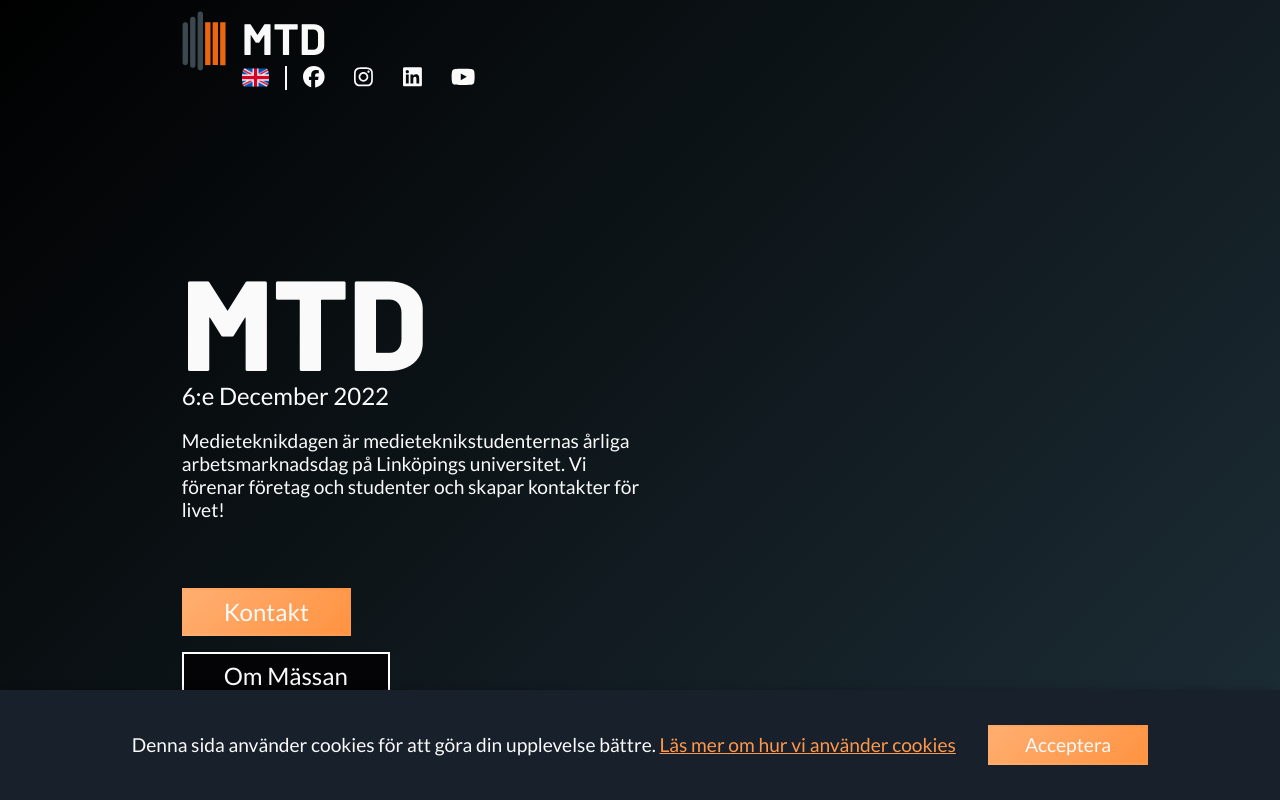
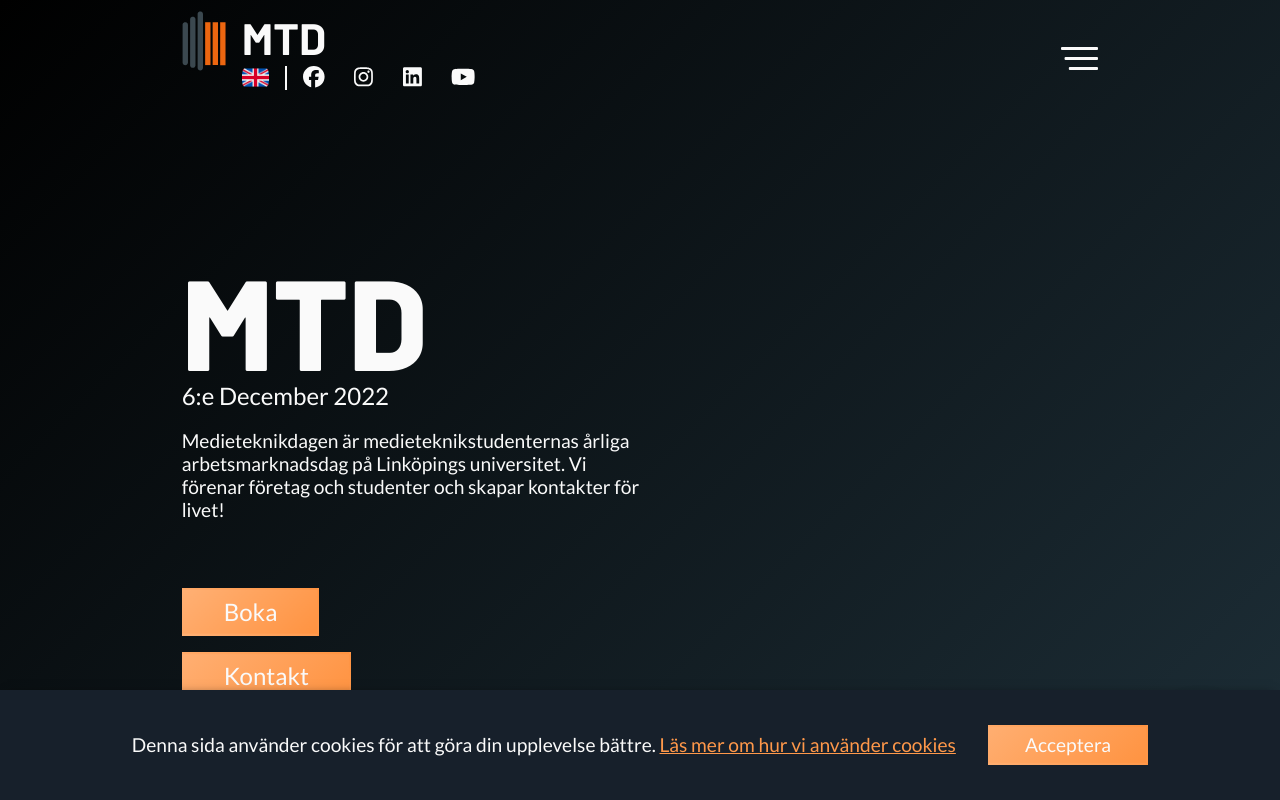
Before and after one commit to medieteknikdagarna/mtd2023v2, a Next.js app: page / in a window 1280 px wide. Shown: the top 800 px of the page. Built offline with nearby package versions, Linux system fonts and the light colour scheme.

Commit message:
Added booking to landingpage and menu

```diff
--- a/src/components/Header.js
+++ b/src/components/Header.js
@@ -103,7 +103,7 @@
       </div>
       <div className="menu-icon">
         <i className="menu-icon--icon" onClick={() => setMenuActive(true)}>
-          {/*<MenuIcon />*/}
+          <MenuIcon />
         </i>
       </div>
     </header>
--- a/src/components/Menu.js
+++ b/src/components/Menu.js
@@ -141,7 +141,7 @@
                         {content[lang].fair}
                       </Link>
                     </li>
-                    <li
+                    {/*  <li
                       className={
                         router.asPath === "/foretag" ? "selected-page" : ""
                       }
@@ -149,7 +149,7 @@
                       <Link onClick={onExit} href="/foretag" legacyBehavior>
                         {content[lang].companies}
                       </Link>
-                    </li>
+                    </li> */}
                     {/* <li
                       className={
                         router.asPath === "/jobbportalen" ? "selected-page" : ""
@@ -159,7 +159,7 @@
                         {content[lang].jobportal}
                       </Link>
                     </li> */}
-                    {/* <li
+                    <li
                       className={
                         router.asPath === "/Bokning" ? "selected-page" : ""
                       }
@@ -168,7 +168,7 @@
                         {lang === "sv" ? "Boka" : "Booking"}
                       </Link>
                     </li>
-                    <li
+                    {/* <li
                       className={
                         router.asPath === "/Intresseanmälan"
                           ? "selected-page"
--- a/src/pages/index.js
+++ b/src/pages/index.js
@@ -52,9 +52,9 @@
                       {content[lang].section1.body[1]}
                     </p>
                     <div className="landing-section--buttons">
-                      {/* <Button href="/booking" type="primary" size="large">
+                      <Button href="/booking" type="primary" size="large">
                         {lang === "sv" ? "Boka" : "Booking"}
-                      </Button> */}
+                      </Button>
                       <Button href="/kontakt" type="primary" size="large">
                         {lang === "sv" ? "Kontakt" : "Contact"}
                       </Button>
```
